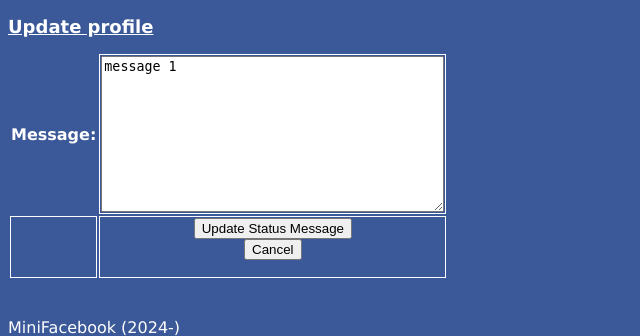
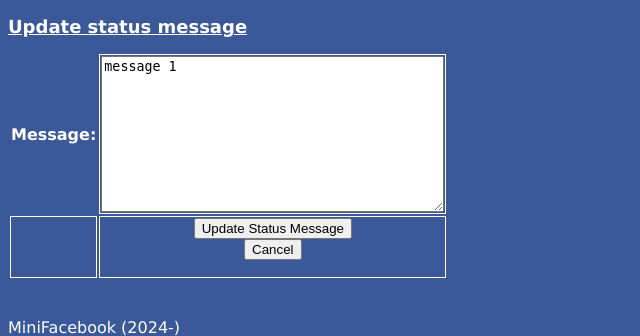
Before and after one commit to samhithasr/cs412, a Django app: page /mini_fb/status/1/update in a window 1280 px wide. Shown: the part 105-441 px from the top of the page, without its empty margins (0-640 px from the left). Run offline with Django 5.2, Linux system fonts and the light colour scheme; data comes from the database, SQL or seed files in the repository.

Commit message:
Changed update status message header

```diff
--- a/mini_fb/templates/mini_fb/update_status_form.html
+++ b/mini_fb/templates/mini_fb/update_status_form.html
@@ -9,7 +9,7 @@ existing StatusMessage. This file "inherits" from base.html.
 
 {% block content %}
 
-<h2>Update profile</h2>
+<h2>Update status message</h2>
 <form method="POST">
 {% csrf_token %}
 <table>
```
